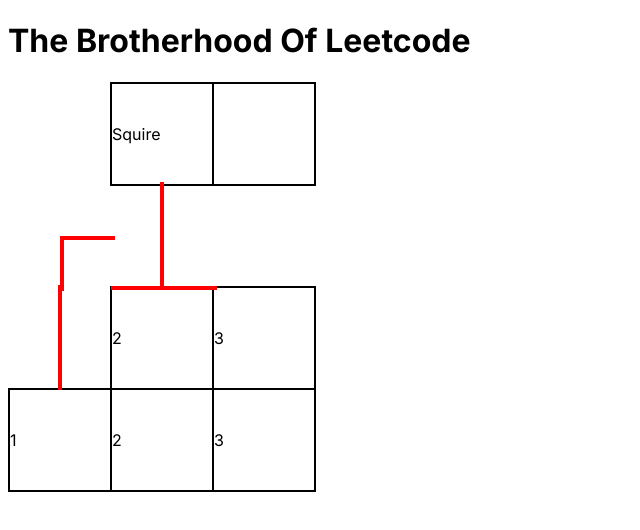
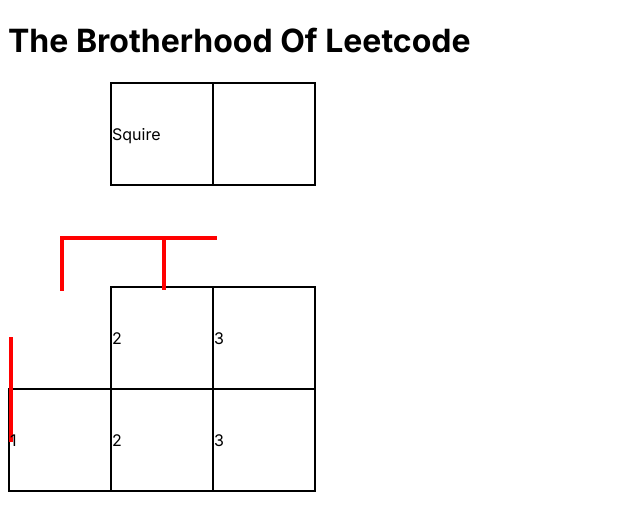
Before and after one commit to adrientremblay/BrotherhoodOfLeetcode, a Next.js app: page / in a window 1280 px wide. Shown: the top 530 px of the page, without its empty margins (0-640 px from the left). Built offline with nearby package versions, Linux system fonts and the light colour scheme.

Commit message:
extract some stuff to classes

```diff
--- a/app/globals.css
+++ b/app/globals.css
@@ -18,7 +18,7 @@
 
 .line {
     border: 2px solid red;
-    position: "absolute";
+    position: absolute;
 }
 
 .horizontal-line {
@@ -35,3 +35,16 @@
 td {
     position: relative;
 }
+
+.half {
+    left: 50%;
+    top: 50%;
+}
+
+.half-v {
+    height: 50%;
+}
+
+.half-h {
+    width: 50%;
+}
--- a/app/rank_table.js
+++ b/app/rank_table.js
@@ -10,12 +10,12 @@
                 </tr>
                 <tr>
                     <td>
-                        <div style={{position: "absolute", width: "50%", top: "50%", left: "50%"}} className="line horizontal-line"></div>
-                        <div style={{position: "absolute", height: "50%", top: "50%", left: "50%"}} className="line vertical-line"></div>
+                        <div className="line horizontal-line half half-h"></div>
+                        <div className="line vertical-line half half-v"></div>
                     </td>
                     <td>
-                        <div className="line vertical-line"></div>
-                        <div className="overlay line horizontal-line"></div>
+                        <div className="line horizontal-line"></div>
+                        <div className="line vertical-line half half-v"></div>
                     </td>
                     <td></td>
                 </tr>
```
